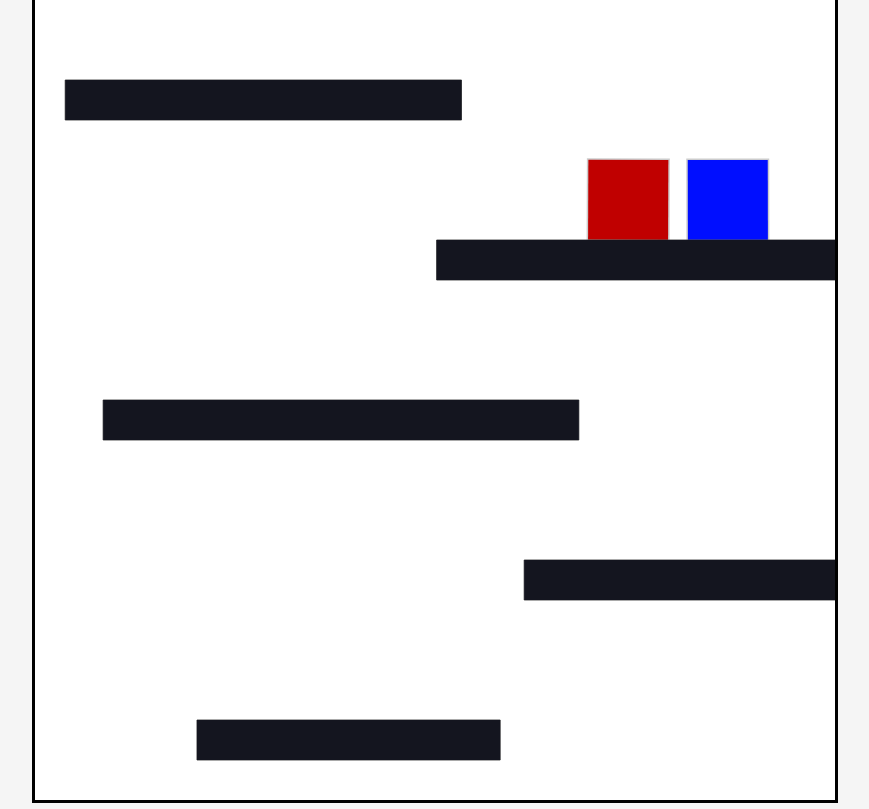
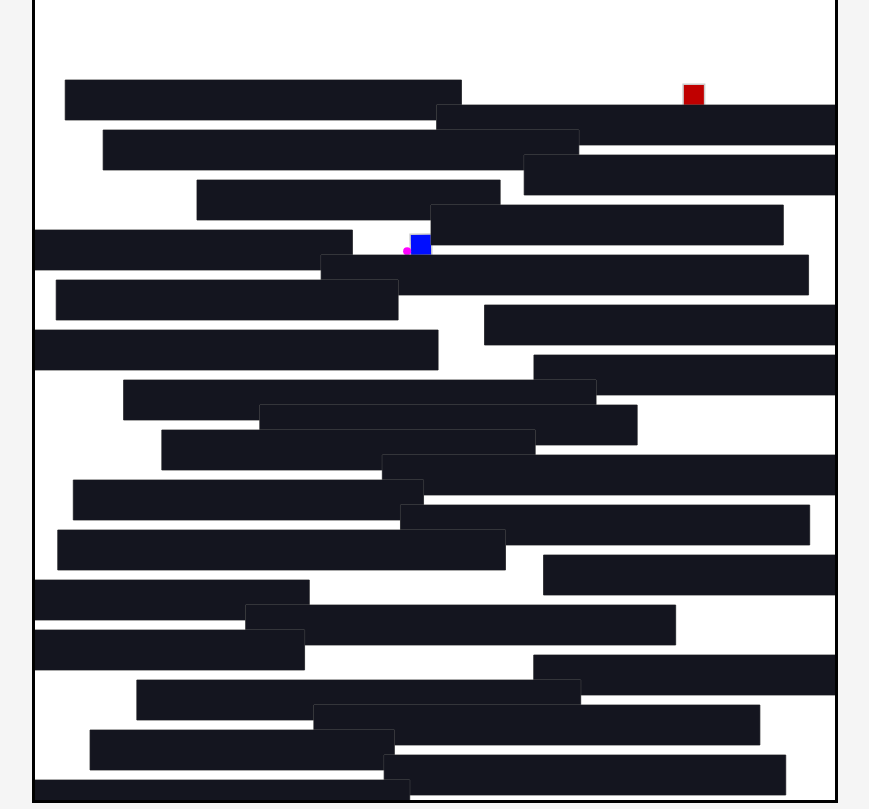
Before and after one commit to kiwily/game-jam-abandoned, a website: page index.html in a window 1280 px wide. Shown: the part 78-887 px from the top of the page, without its empty margins (268-1137 px from the left). Drawn offline with Linux system fonts and the light colour scheme.

Commit message:
switcher en progres

```diff
--- a/index.html
+++ b/index.html
@@ -8,6 +8,7 @@
     <script src="utils/matter.min.js" defer></script>
     <script src="index.js" defer></script>
 
+    <script src="src/switcher.js" defer></script>
     <script src="src/square.js" defer></script>
     <script src="src/terrain.js" defer></script>
 
--- a/src/controler.js
+++ b/src/controler.js
@@ -2,23 +2,19 @@
 const keyDic = {
     87: {
         "player": 1,
-        "direction": "UP",
-        "undirection": "DOWN"
+        "direction": "UP"
     },
     65: {
         "player": 1,
-        "direction": "LEFT",
-        "undirection": "RIGHT"
+        "direction": "LEFT"
     },
     68: {
         "player": 1,
-        "direction": "RIGHT",
-        "undirection": "LEFT"
+        "direction": "RIGHT"
     },
     83: {
         "player": 1,
-        "direction": "DOWN",
-        "undirection": "UP"
+        "direction": "DOWN"
     },
     81: {
         "player": 1,
@@ -26,23 +22,19 @@ const keyDic = {
     },
     38: {
         "player": 2,
-        "direction": "UP",
-        "undirection": "DOWN"
+        "direction": "UP"
     },
     37: {
         "player": 2,
-        "direction": "LEFT",
-        "undirection": "RIGHT"
+        "direction": "LEFT"
     },
     39: {
         "player": 2,
-        "direction": "RIGHT",
-        "undirection": "LEFT"
+        "direction": "RIGHT"
     },
     40: {
         "player": 2,
-        "direction": "DOWN",
-        "undirection": "UP"
+        "direction": "DOWN"
     },
     190: {
         "player": 2,
@@ -56,6 +48,8 @@ const Controler = (player1Event, player2Event) => {
         // console.log(player, direction)
 
         if (direction === "SWITCH") {
+            console.log("SWITCH")
+            window.dispatchEvent(new Event("SWITCH"))
             [player1Event, player2Event] = [player2Event, player1Event]
         } else {
             if (player === 1) {
@@ -79,8 +73,6 @@ const Controler = (player1Event, player2Event) => {
     }, false);
     window.addEventListener('keyup', function (e) {
         const { player, direction } = keyDic[e.keyCode]
-
-        if (direction != "SWITCH") {
         if (player === 1) {
             window.dispatchEvent(new CustomEvent(player1Event, {
                 bubbles: true,
@@ -98,6 +90,5 @@ const Controler = (player1Event, player2Event) => {
                 }
             }));
         }
-        }
     }, false);
 };
--- a/src/gameManager.js
+++ b/src/gameManager.js
@@ -1,17 +1,26 @@
 let player1Event = "PLAYER_1_EVENT";
 let player2Event = "PLAYER_2_EVENT";
+const player1Color = ["#000eff", "#c00000"];
+const player2Color = ["#c00000", "#000eff"];
 
 function GameManager() {
     Composite.add(engine.world, Terrain());
 
 
-  const squares = {
-    squareA: Square(400, 200, player1Event, "#c00000"),
-    squareB: Square(450, 50, player2Event, "#000eff"),
+    const objects = {
+        squareA: Square(400, 200, player1Event, player1Color),
+        squareB: Square(450, 50, player2Event, player2Color)
     };
+    const squaresLabels = [
+        objects.squareA.label,
+        objects.squareB.label
+    ];
+    // Instantiate switcher
+    const switcher = Switcher(squaresLabels)
+    objects["switcher"] = switcher;
 
     // add all of the bodies to the world
-  Composite.add(engine.world, Object.values(squares));
+    Composite.add(engine.world, Object.values(objects));
 
     Controler(player1Event, player2Event)
 
--- a/src/square.js
+++ b/src/square.js
@@ -10,15 +10,16 @@ function Square(x_init, y_init, playerEvent, color) {
         "LEFT": false,
     };
     // Instantiating the rectangle with its color
-    const body = Bodies.rectangle(x_init, y_init, 80, 80, {
+    const body = Bodies.rectangle(x_init, y_init, 20, 20, {
         label: playerEvent,
         render: {
-            fillStyle: color,
+            fillStyle: color[0],
             lineWidth: 3
        }
     });
-    Body.setMass(body, 10);
-    let jumpable = false
+    Body.setMass(body, 15);
+    let jumpable = false;
+    let colorId = 0;
 
     // Update movement
     function move(to, triggered) {
@@ -27,6 +28,14 @@ function Square(x_init, y_init, playerEvent, color) {
 
     // Event for key pressed
     window.addEventListener(playerEvent, (e) => move(e.detail.direction, e.detail.triggered));
+
+    window.addEventListener('SWITCH', function (e) {
+        colorId ++;
+        if (colorId >= color.length){
+            colorId = 0;
+        }
+        body.render.fillStyle = color[colorId];
+    });
 
     // Check collisions to allow a new jump
     Events.on(engine, 'collisionStart', function(event) {
@@ -52,10 +61,10 @@ function Square(x_init, y_init, playerEvent, color) {
             yForce = 0.01;
         }
         if (isMoving["RIGHT"]){
-            xForce = 0.01;
+            xForce = 0.015;
         }
         if (isMoving["LEFT"]){
-            xForce = -0.01;
+            xForce = -0.015;
         }
         Body.applyForce(body, body.position, {x: xForce, y: yForce});
     });
--- /dev/null
+++ b/src/switcher.js
@@ -0,0 +1,35 @@
+
+
+function Switcher(players) {
+    // Instantiating the switcher
+    const body = Bodies.circle(400, 200, 4, {
+        label: "switcher",
+        render: {
+            fillStyle: "#ff00ff"
+       }
+    });
+    Body.setMass(body, 55);
+
+    // Function for repositionning when switcher is consumed
+    function reposition() {
+        body.position.x = Math.floor(Math.random() * WIDTH);
+        body.position.y = Math.floor(Math.random() * HEIGHT);
+    }
+
+    // Check collisions to create a switch
+    Events.on(engine, 'collisionStart', function(event) {
+        var aElm = event.pairs[0].bodyA.label;
+        var bElm = event.pairs[0].bodyB.label;
+        if ((aElm === body.label && bElm in players) || (aElm in players && bElm === body.label)){
+            window.dispatchEvent(new Event("SWITCH"))
+            reposition()
+        }
+    });
+    // Periodic update for repositionning
+    Events.on(engine, 'beforeUpdate', function(event) {
+        if (body.position.y > HEIGHT){
+            reposition()
+        }
+    });
+    return body;
+};
--- a/src/terrain.js
+++ b/src/terrain.js
@@ -1,6 +1,6 @@
 // src/terrain.js
 
-const MAXIMUM_STACK = 5
+const MAXIMUM_STACK = 32
 const INV_MAXIMUM_STACK = 1 / MAXIMUM_STACK
 const NUMBER_OF_COLUMN = 2
 
```
Lines whose indentation alone changed are shown as unchanged.
